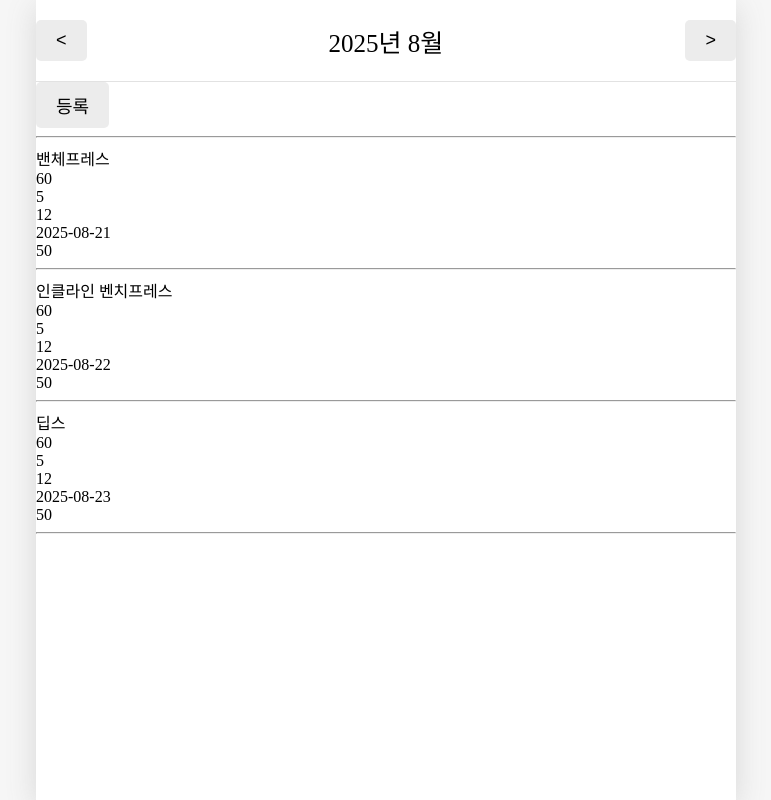
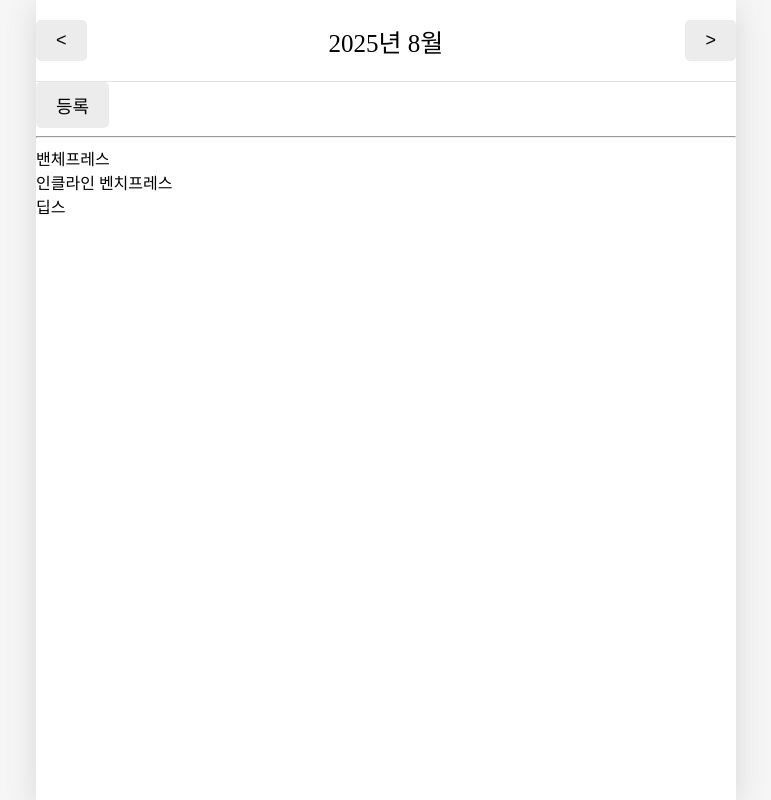
Before and after one commit to kingjaesung/react-fitness-project, a React (Create React App) app in the folder fitness/: page / in a window 1280 px wide. Shown: the whole page, without its empty margins (254-1025 px from the left). Built offline with nearby package versions, Linux system fonts and the light colour scheme.

Commit message:
날짜 수정 완료

```diff
--- a/fitness/src/component/FitnessList.js
+++ b/fitness/src/component/FitnessList.js
@@ -4,20 +4,13 @@ import { useNavigate } from "react-router-dom";
 const FitnessList = ({value}) => {
   const navigate = useNavigate();
 
-  const onClick = () => {
-    navigate(`/exercise/${value.no}`);
+  const onClick = (no) => {
+    navigate(`/exercise/${no}`);
   }
 
   return (
-    <div onClick={onClick}>
-      <div>
-        {value.title}<br />
-        {value.weight}<br />
-        {value.set}<br />
-        {value.count}<br />
-        {value.date}<br />
-        {value.calorie}<br />
-      </div><hr />
+    <div>
+      {value.map((it, index) => (<div key={index} onClick={() => onClick(it.no)}>{it.title}</div>))}
     </div>
   );
 };
--- a/fitness/src/page/Exercise.js
+++ b/fitness/src/page/Exercise.js
@@ -1,6 +1,5 @@
 import Header from "../component/Header";
 import Button from "../component/Button";
-import Detail from "../component/Detail";
 import { useContext } from "react";
 import { useNavigate, useParams } from "react-router-dom";
 import { FitnessDispatchContext, FitnessStateContext } from "../App";
--- a/fitness/src/page/Home.js
+++ b/fitness/src/page/Home.js
@@ -5,31 +5,31 @@ import { useContext, useState, useEffect } from 'react'
 import { FitnessStateContext } from '../App'
 import { useNavigate } from 'react-router-dom'
 
-const Home = ({}) => {
+const Home = () => {
     const data = useContext(FitnessStateContext);
     const navigate = useNavigate();
 
     const [nowDate, setNowDate] = useState(new Date());
     const title = `${nowDate.getFullYear()}년 ${nowDate.getMonth() + 1}월`;
-    const [filteredDate, setFilteredDate] = useState();
-    const beginTime = new Date(nowDate.getFullYear(), nowDate.getMonth(), 1, 1).getTime();
-    const endTime = new Date(nowDate.getFullYear(), nowDate.getMonth() + 1, 0, 23, 59, 59).getTime();
-    const targetTime = new Date(data.date).getTime();
+    const [filteredDate, setFilteredDate] = useState([]);
 
     const onClick = () => {
         navigate("/new");
     };
 
     useEffect(() => {
-        setFilteredDate(
-            data.filter((it) =>
-                beginTime <= targetTime && targetTime <= endTime
-            )
-        );
-    }, [data, nowDate]);
+        const beginTime = new Date(nowDate.getFullYear(), nowDate.getMonth(), 1, 1).getTime();
+        const endTime = new Date(nowDate.getFullYear(), nowDate.getMonth() + 1, 0, 23, 59, 59).getTime();
+
+        setFilteredDate(data.filter(it => {
+            const targetTime = new Date(it.date).getTime();
+            return beginTime <= targetTime && targetTime <= endTime;
+        }));
+    }, [nowDate, data]);
 
     const increaseMonth = () => {
         setNowDate(new Date(nowDate.getFullYear(), nowDate.getMonth() + 1));
+        console.log(filteredDate);
     };
 
     const decreaseMonth = () => {
@@ -40,13 +40,11 @@ const Home = ({}) => {
         <div>
             <Header
                 title={title}
-                left={<Button type="default" text="<" onClick={decreaseMonth}/>}
-                right={<Button type="default"text=">" onClick={increaseMonth}/>}
+                left={<Button text="<" onClick={decreaseMonth}/>}
+                right={<Button text=">" onClick={increaseMonth}/>}
             />
-            <Button type="defalut" text="등록" onClick={onClick}/><hr />
-            {data.map((it) =>(
-                <FitnessList key={it.no} value={it} data={filteredDate}/>
-            ))}
+            <Button text="등록" onClick={onClick}/><hr />
+            <FitnessList value={filteredDate}/>
         </div>
     )
 }
```
